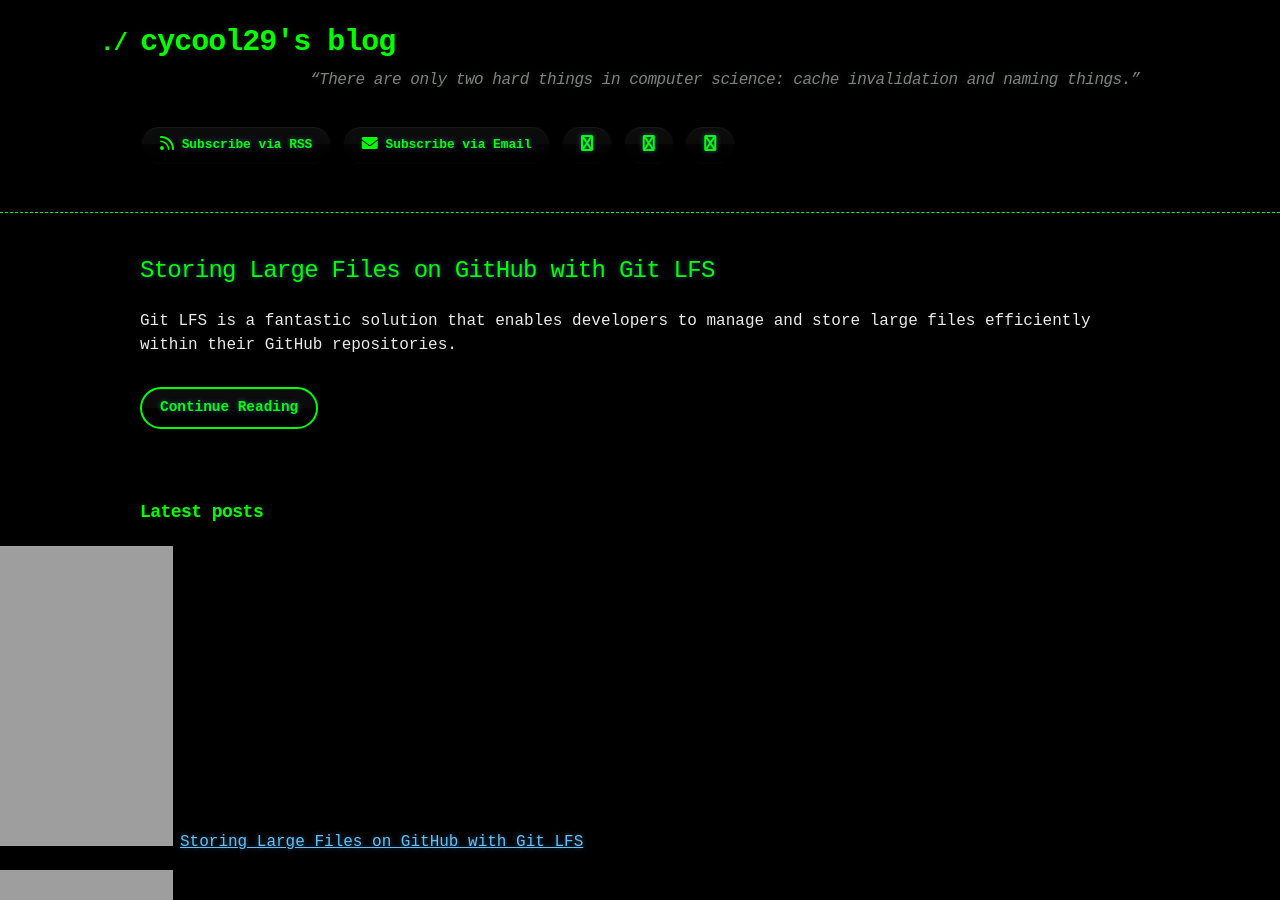
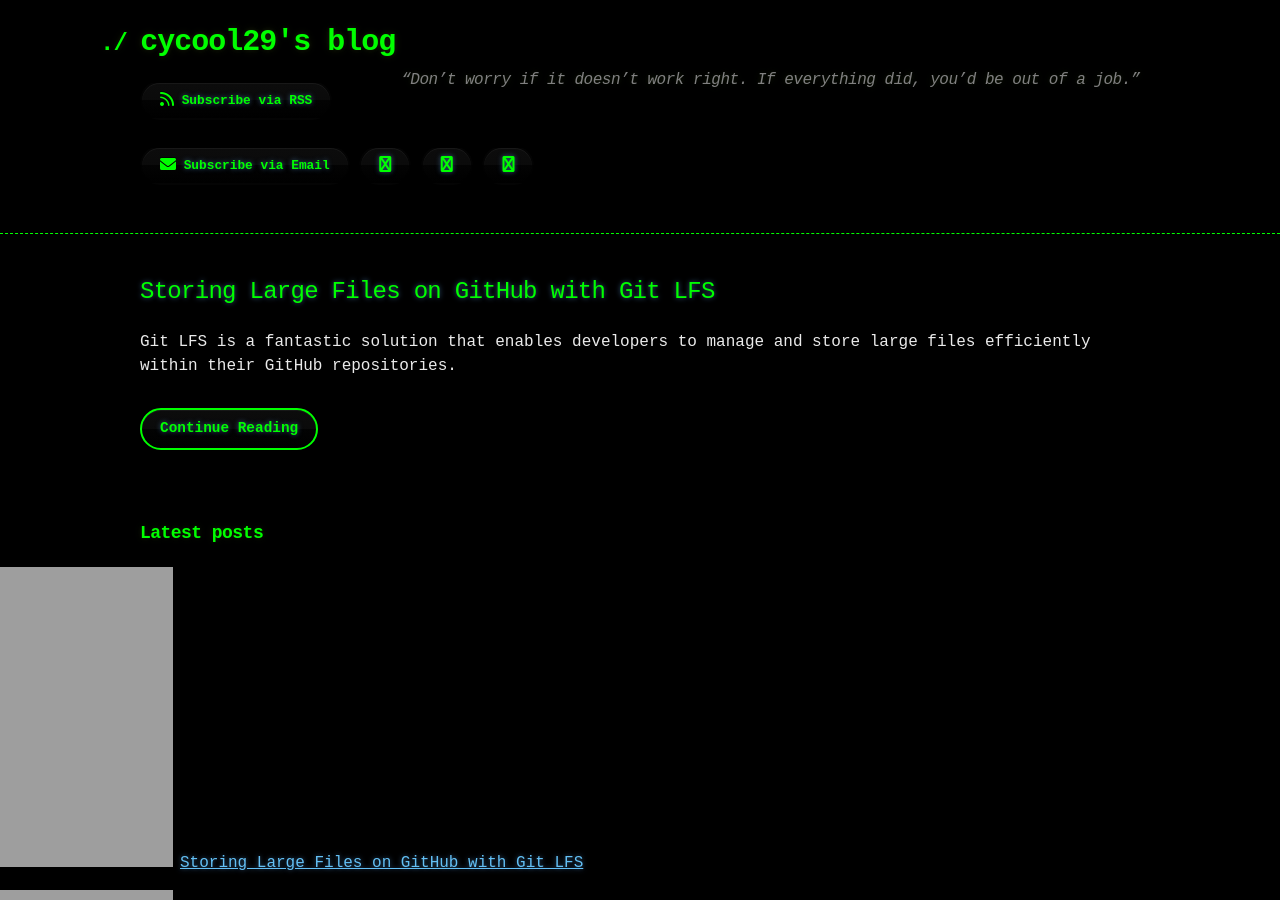
Before and after one commit to cycool29/cycool29.github.io, a Jekyll site: the page built from index.md, in a window 1280 px wide and 900 px high. Built offline with Jekyll 4.4.1, drawn with Linux system fonts in a browser that asks for light colours; a style sheet for code colours, icons or effects is not loaded.

Commit message:
Update quotes

```diff
--- a/_config.yml
+++ b/_config.yml
@@ -1,5 +1,5 @@
 title: cycool29's blog
-description: "“There are only two hard things in computer science: cache invalidation and naming things.” "
+description: "“Don’t worry if it doesn’t work right. If everything did, you’d be out of a job.” "
 bio: A high school student. Intermediate in Python, Git, Bash. Learning JavaScript. He/Him. "
 author: cycool29
 url: https://cycool29.github.io
```
